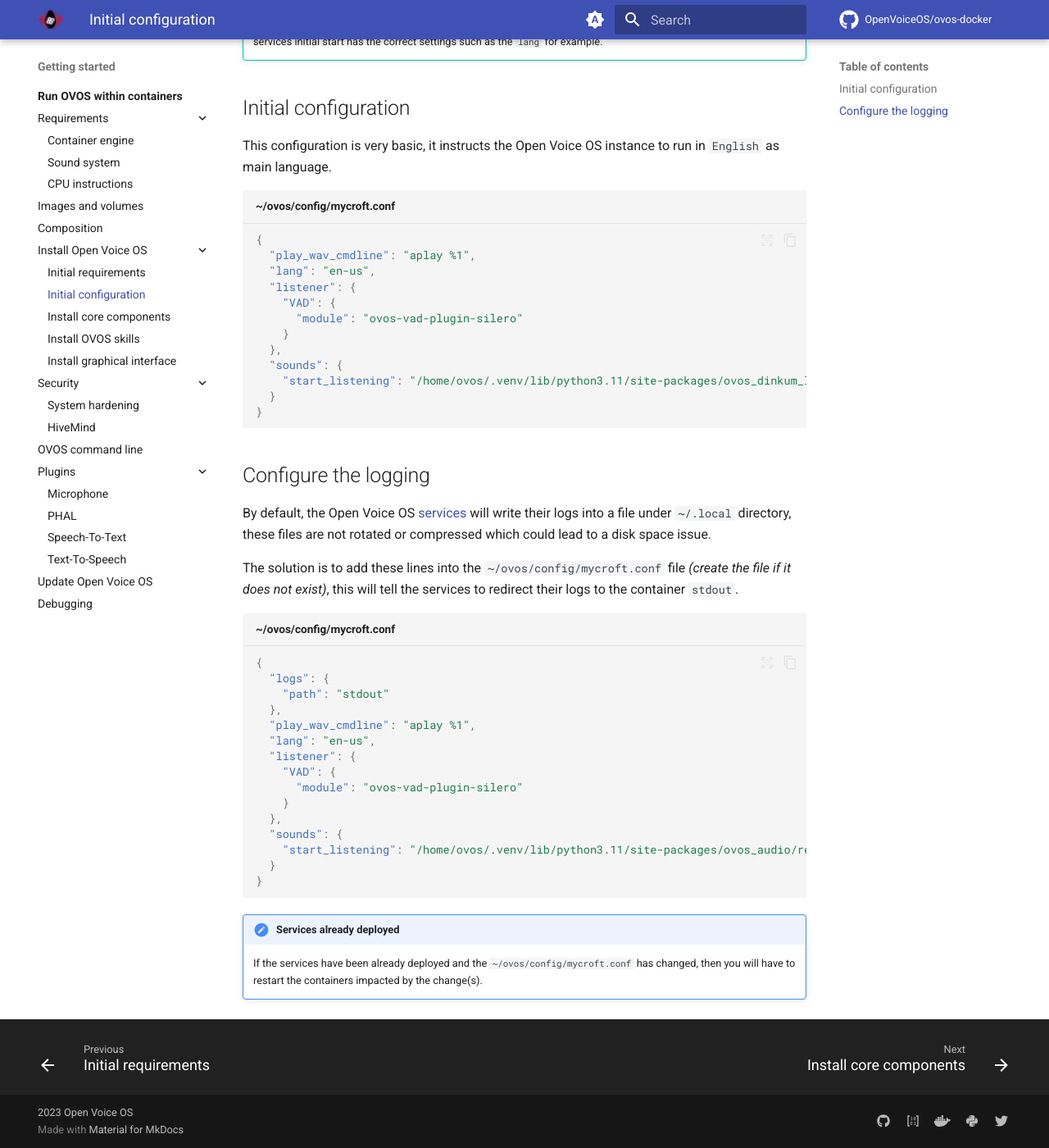
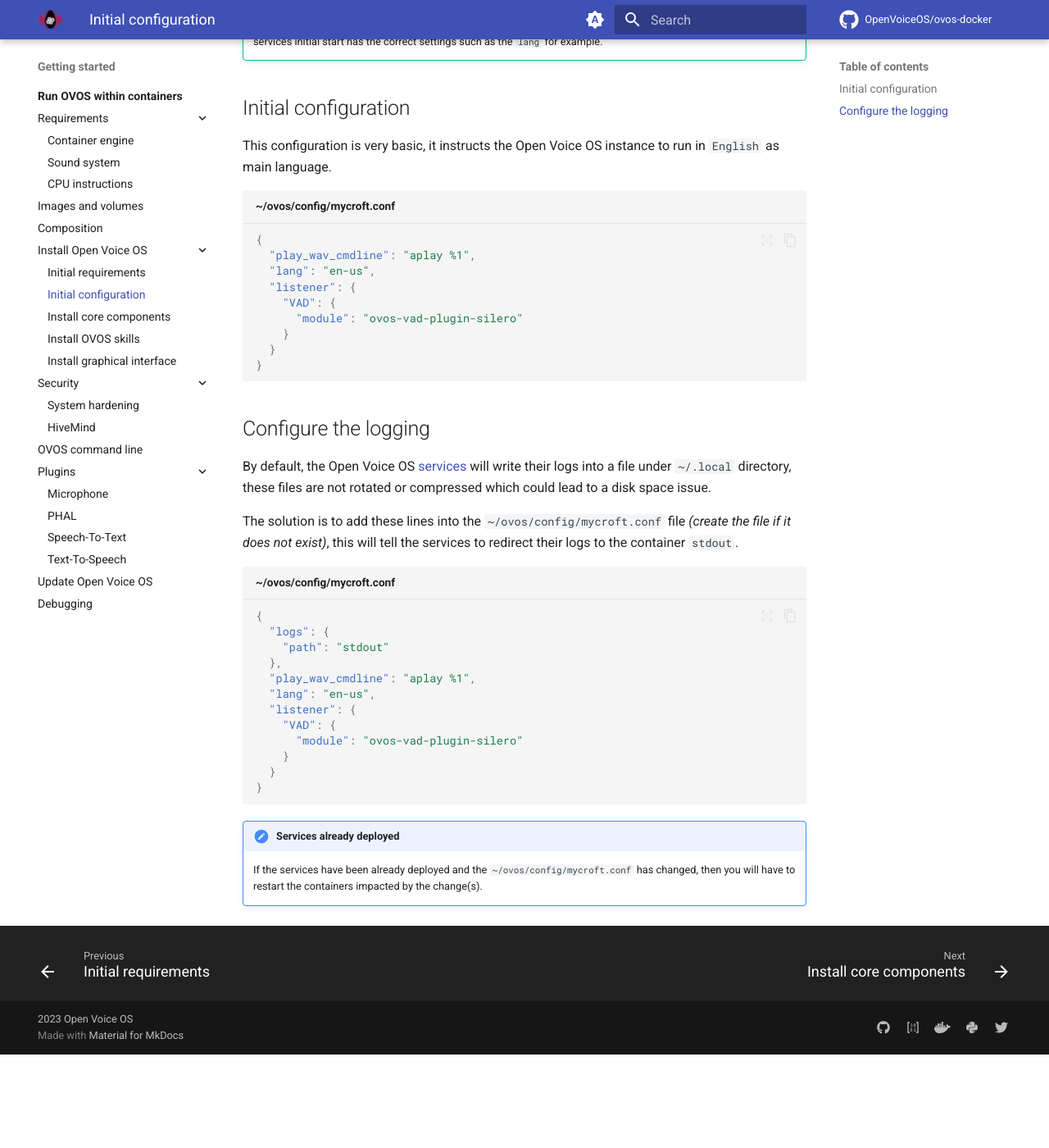
Before and after one commit to OpenVoiceOS/ovos-docker, an MkDocs documentation site: the page built from docs/getting-started/docker/installation/configuration.md, in a window 1280 px wide and 1400 px high, scrolled down 369 px. Shown: the whole window at 82% size. Built offline with MkDocs 1.6.1 and Material for MkDocs 9.7.7, drawn with Linux system fonts in a browser that asks for light colours; plug-ins that fetch from the network failed and are left out; comment, search, counter and statistics services are not loaded; after the commit the page ends 1655 px from its top, so only the background shows below that.

Commit message:
[configuration] Remove hardware path to sound file

````diff
--- a/docs/getting-started/docker/installation/configuration.md
+++ b/docs/getting-started/docker/installation/configuration.md
@@ -18,9 +18,6 @@ This configuration is very basic, it instructs the Open Voice OS instance to run
     "VAD": {
       "module": "ovos-vad-plugin-silero"
     }
-  },
-  "sounds": {
-    "start_listening": "/home/ovos/.venv/lib/python3.11/site-packages/ovos_dinkum_listener/res/snd/start_listening.wav"
   }
 }
 ```
@@ -42,9 +39,6 @@ The solution is to add these lines into the `~/ovos/config/mycroft.conf` file *(
     "VAD": {
       "module": "ovos-vad-plugin-silero"
     }
-  },
-  "sounds": {
-    "start_listening": "/home/ovos/.venv/lib/python3.11/site-packages/ovos_audio/res/snd/start_listening.wav"
   }
 }
 ```
````
